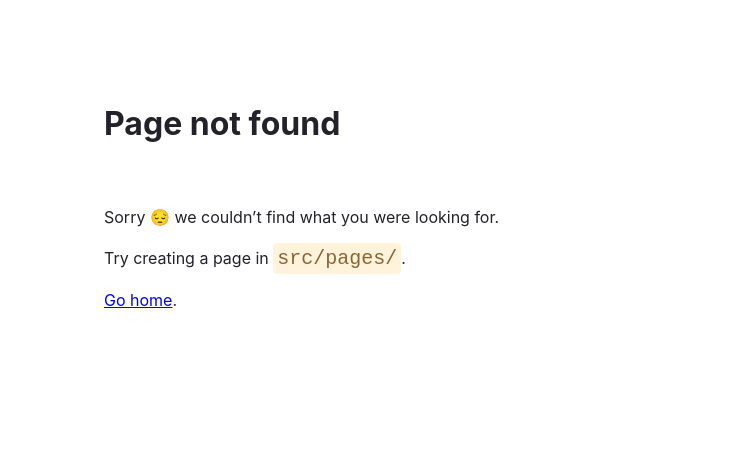
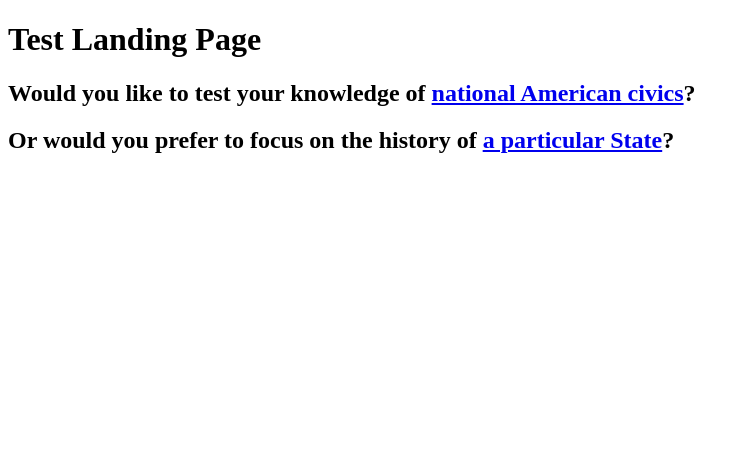
Before and after one commit to HHH-603/America-the-Beautiful, a Gatsby site: page /test-landing-page in a window 1280 px wide. Before the commit this address had no page. Shown: the whole page, without its empty margins (0-749 px from the left). Built offline with nearby package versions, Linux system fonts and the light colour scheme; Gatsby itself is replaced by a stand-in of ours.

Commit message:
Created a test landing page and edited the link component on my home page to direct users towards that instead of the USCIS Naturalization (Easy) test.

```diff
--- a/src/pages/index.jsx
+++ b/src/pages/index.jsx
@@ -10,7 +10,9 @@ const Home = () => {
       <h1>America the Beautiful</h1>
       <h2>Interesting Fact about America</h2>
       <p>{interestingFact}</p>
-      <Link to="/naturalization-test_easy">Take the (Easy) Test!</Link>
+      <Link to="/test-landing-page">
+        So you think you know America? Then prove it!
+      </Link>
     </>
   );
 };
--- /dev/null
+++ b/src/pages/test-landing-page.jsx
@@ -0,0 +1,20 @@
+import { Link } from "gatsby";
+import React from "react";
+
+const TestLandingPage = () => {
+  return (
+    <>
+      <h1>Test Landing Page</h1>
+      <h2>
+        Would you like to test your knowledge of{" "}
+        <Link to="/naturalization-test_easy">national American civics</Link>?
+      </h2>
+      <h2>
+        Or would you prefer to focus on the history of{" "}
+        <Link to="#">a particular State</Link>?
+      </h2>
+    </>
+  );
+};
+
+export default TestLandingPage;
```
Also changed, not shown: src/pages/naturalization-test_easy.jsx (+2 -5 lines).
